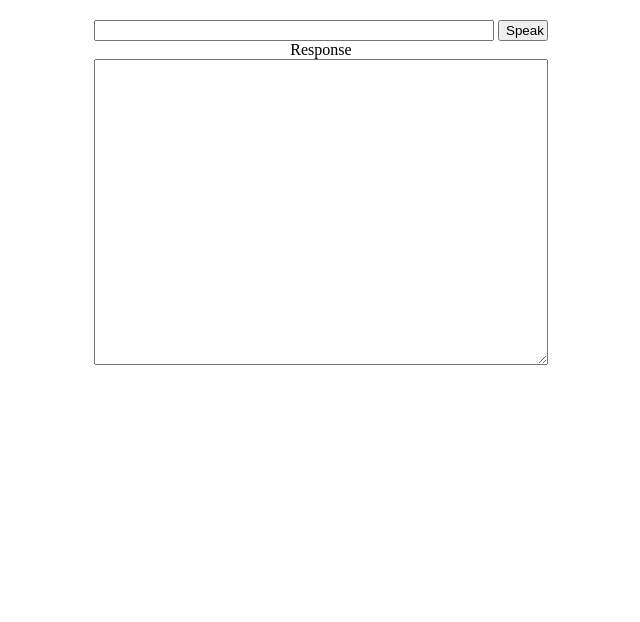
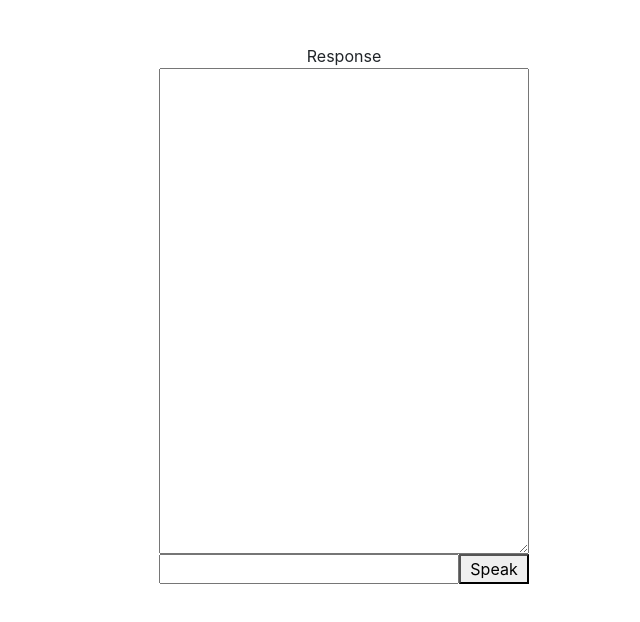
Before and after one commit to rcereghini/opin-chatbot, a plain HTML site: page index.html in a window 1280 px wide. Shown: the whole page, without its empty margins (296-936 px from the left). Drawn offline with nearby package versions, Linux system fonts and the light colour scheme.

Commit message:
Updated styling

```diff
--- a/index.html
+++ b/index.html
@@ -1,7 +1,8 @@
 <html>
 <head>
 	<title>API Example</title>
-	<meta http-equiv="Content-Type" content="text/html; charset=utf-8" />
+    <meta http-equiv="Content-Type" content="text/html; charset=utf-8" />
+    <link rel="stylesheet" href="https://maxcdn.bootstrapcdn.com/bootstrap/4.0.0/css/bootstrap.min.css" integrity="sha384-Gn5384xqQ1aoWXA+058RXPxPg6fy4IWvTNh0E263XmFcJlSAwiGgFAW/dAiS6JXm" crossorigin="anonymous">
     <script src="https://ajax.googleapis.com/ajax/libs/jquery/3.3.1/jquery.min.js"></script>
 	<script type="text/javascript">
 		var accessToken = "60745054997b4eaab5eaf40b4b4711b1";
@@ -85,17 +86,19 @@
 		}
 	</script>
 	<style type="text/css">
-		body { width: 500px; margin: 0 auto; text-align: center; margin-top: 20px; }
-		div {  position: absolute; }
-		input { width: 400px; }
-		button { width: 50px; }
+		body { width: 370px; margin: 0 auto; text-align: center; margin-top: 20px; }
+		div {  position: absolute; width: 370px;}
+		input { width: 300px; }
+		button { width: 70px; display: inline-block; }
 		textarea { width: 100%; }
 	</style>
 </head>
 <body>
 	<div>
-		<input id="input" type="text"> <button id="rec">Speak</button>
-		<br>Response<br> <textarea id="response" cols="40" rows="20"></textarea>
+        <br>Response<br> <textarea id="response" cols="40" rows="20"></textarea>
+        <div style="display:flex;">
+            <input id="input" class="botInput" type="text"> <button class="microphone" id="rec">Speak</button>
+        </div>
 	</div>
 </body>
 </html>
```
